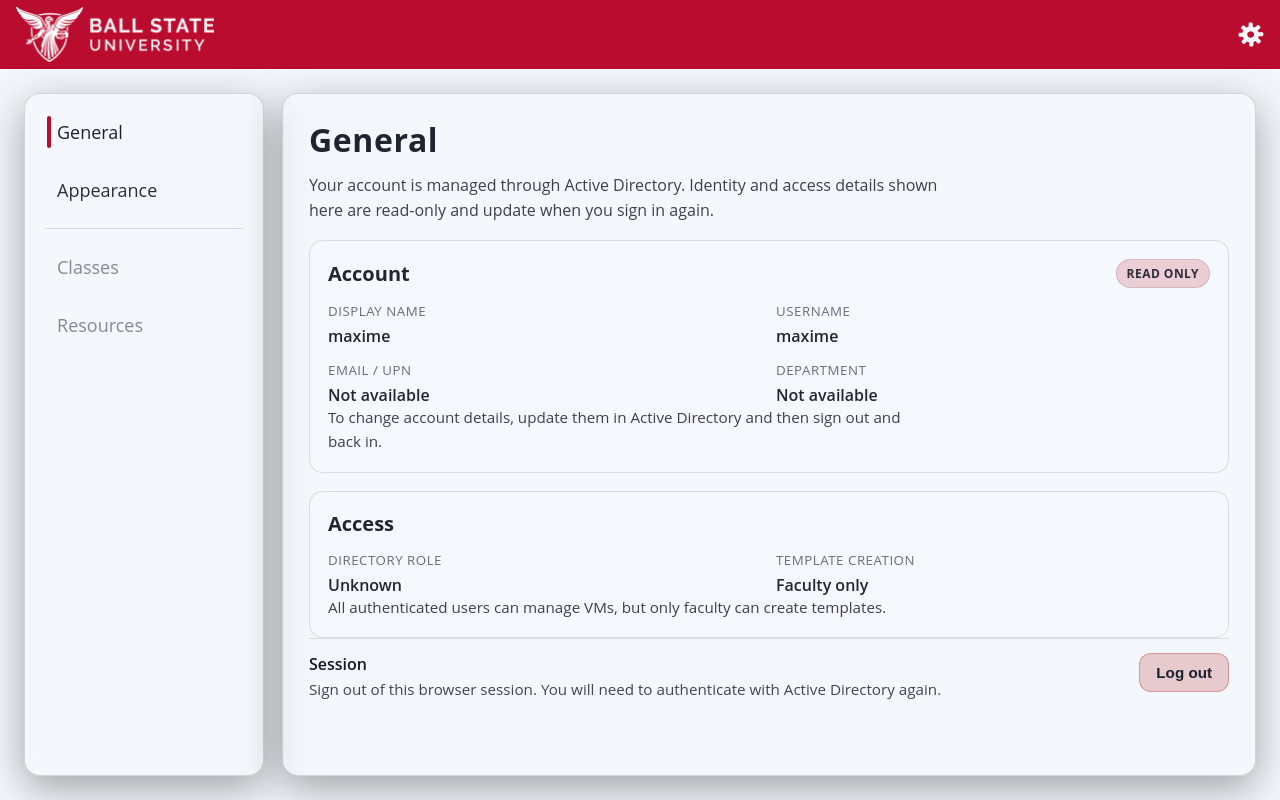
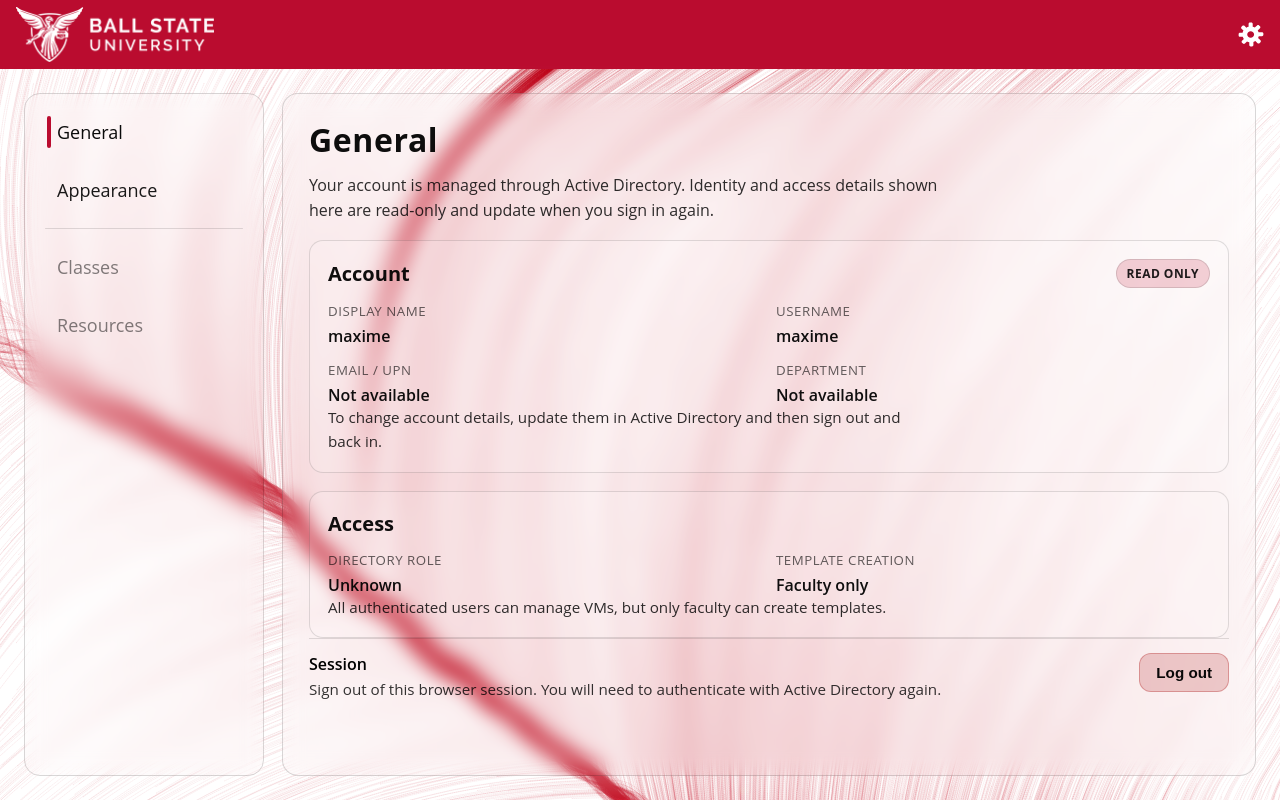
Before and after one commit to maximehp/capstoneDev, a Django app: page /settings/ in a window 1280 px wide. Run offline with Django 5.2, Linux system fonts and the light colour scheme; a user stored in the database is signed in; some libraries are stand-ins or nearby versions.

Commit message:
Revert "Fix light theme rendering regressions"
This reverts commit 10d33e327ff99ef2cb496dd9f1b25b9cbec16259.

```diff
--- a/static/css/base.css
+++ b/static/css/base.css
@@ -8,7 +8,6 @@
 body {
     margin: 0;
     padding: 0;
-    background-color: var(--bg);
     color: rgb(var(--text));
 }
 
--- a/static/css/home.css
+++ b/static/css/home.css
@@ -41,7 +41,7 @@
 
     border-radius: 18px;
     border: 1px solid rgba(var(--contrast), 0.15);
-    box-shadow: 0 12px 40px rgba(0, 0, 0, 0.30);
+    box-shadow: 0 12px 40px rgba(var(--tertiary-color), 0.30);
 
     backdrop-filter: blur(10px);
     -webkit-backdrop-filter: blur(10px);
--- a/static/css/login.css
+++ b/static/css/login.css
@@ -11,8 +11,7 @@
     border-radius: 16px;
 
     border: 1px solid rgba(var(--contrast), 0.15);
-    box-shadow: 0 12px 40px rgba(0, 0, 0, 0.35);
-    background: rgba(var(--tertiary-color), 0.12);
+    box-shadow: 0 12px 40px rgba(var(--tertiary-color), 0.35);
 
     backdrop-filter: blur(10px);
     -webkit-backdrop-filter: blur(10px);
@@ -32,7 +31,7 @@
     border-radius: 10px;
     border: 1px solid rgba(255, 90, 90, 0.40);
     background: rgba(255, 90, 90, 0.12);
-    color: rgba(var(--status-danger-text), 0.95);
+    color: rgba(255, 210, 210, 0.95);
 }
 
 .auth-form {
--- a/static/css/settings.css
+++ b/static/css/settings.css
@@ -11,8 +11,7 @@
     border-radius: 16px;
 
     border: 1px solid rgba(var(--contrast), 0.15);
-    box-shadow: 0 12px 40px rgba(0, 0, 0, 0.35);
-    background: rgba(var(--tertiary-color), 0.12);
+    box-shadow: 0 12px 40px rgba(var(--tertiary-color), 0.35);
 
     backdrop-filter: blur(10px);
     -webkit-backdrop-filter: blur(10px);
@@ -96,7 +95,7 @@
     border-radius: 16px;
 
     border: 1px solid rgba(var(--contrast), 0.15);
-    box-shadow: 0 12px 40px rgba(0, 0, 0, 0.35);
+    box-shadow: 0 12px 40px rgba(var(--tertiary-color), 0.35);
 
     backdrop-filter: blur(10px);
     -webkit-backdrop-filter: blur(10px);
@@ -287,7 +286,7 @@
     border-radius: 999px;
 
     background: rgba(var(--primary-color), 0.30);
-    box-shadow: 0 10px 26px rgba(0, 0, 0, 0.25);
+    box-shadow: 0 10px 26px rgba(var(--tertiary-color), 0.25);
 
     transform: translateX(calc(var(--seg-index) * 100%));
     transition: transform 160ms ease, background 160ms ease, box-shadow 160ms ease;
--- a/static/css/themes/dark.css
+++ b/static/css/themes/dark.css
@@ -1,6 +1,4 @@
-:root[data-theme="dark"] {
-    color-scheme: dark;
-
+:root {
     --bg: #000000;
     --text: 255, 255, 255;
     --text-alt: 0, 0, 0;
@@ -11,12 +9,6 @@
     --tertiary-color: 0, 0, 0;
     --contrast: 255, 255, 255;
 
-    --backdrop-rgb: 0, 0, 0;
-    --backdrop-alpha: 0.40;
-    --status-danger-text: 255, 219, 219;
-    --status-success-text: 160, 255, 190;
-    --status-warn-text: 255, 214, 148;
-
     --vanta-color: #ba0c2f;
     --vanta-bg: #000000;
 }
--- a/static/css/themes/light.css
+++ b/static/css/themes/light.css
@@ -1,22 +1,13 @@
-:root[data-theme="light"] {
-    color-scheme: light;
-
-    --bg: #f3f6fb;
-    --text: 20, 24, 38;
-    --text-alt: 255, 255, 255;
+:root {
+    --bg: #FFFFFF;
+    --text: 0, 0, 0;
     --header-bg: #ba0c2f;
 
     --primary-color: 186, 12, 47;
     --secondary-color: 84, 88, 90;
     --tertiary-color: 255, 255, 255;
-    --contrast: 20, 24, 38;
-
-    --backdrop-rgb: 15, 23, 42;
-    --backdrop-alpha: 0.24;
-    --status-danger-text: 131, 35, 35;
-    --status-success-text: 17, 108, 58;
-    --status-warn-text: 142, 88, 18;
+    --contrast: 0, 0, 0;
 
     --vanta-color: #ba0c2f;
-    --vanta-bg: #f3f6fb;
+    --vanta-bg: #FFFFFF;
 }
--- a/templates/base.html
+++ b/templates/base.html
@@ -7,28 +7,6 @@
     <title>{% block title %}Capstone{% endblock %}</title>
 
     <link rel="stylesheet" href="{% static 'css/base.css' %}">
-    <script>
-        (function () {
-            function getThemePreference() {
-                var match = document.cookie.match(/(?:^|; )themePreference=([^;]+)/);
-                var pref = match ? decodeURIComponent(match[1]) : "system";
-
-                if (pref !== "light" && pref !== "dark" && pref !== "system") {
-                    pref = "system";
-                }
-
-                if (pref === "system") {
-                    pref = (window.matchMedia && window.matchMedia("(prefers-color-scheme: dark)").matches)
-                        ? "dark"
-                        : "light";
-                }
-
-                document.documentElement.setAttribute("data-theme", pref);
-            }
-
-            getThemePreference();
-        })();
-    </script>
     <link id="theme-light" rel="stylesheet" href="{% static 'css/themes/light.css' %}">
     <link id="theme-dark" rel="stylesheet" href="{% static 'css/themes/dark.css' %}">
 
```
Also changed, not shown: static/css/modals.css (+7 -7 lines).
